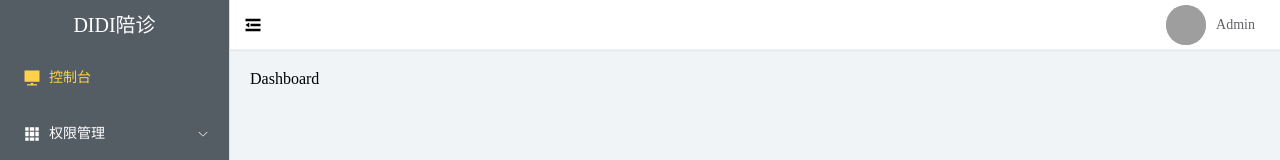
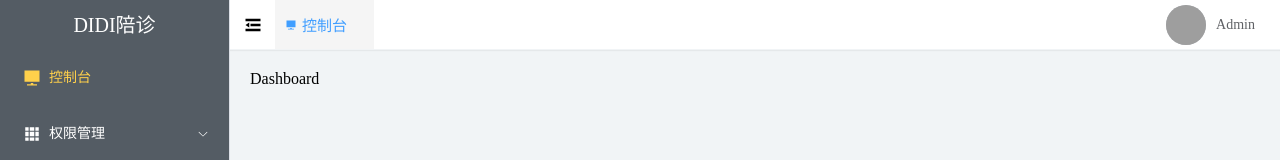
Before and after one commit to lining-lo/peizhen, a Vue app in the folder pzadmin/: page /#/auth/group in a window 1280 px wide. Both pictures are taken after a click on the item "控制台". Shown: the top 160 px of the page. Built offline with nearby package versions, Linux system fonts and the light colour scheme; grey boxes are pictures that could not be loaded.

Commit message:
chore: tag 标签功能的实现

```diff
--- a/pzadmin/src/components/NavHeader.vue
+++ b/pzadmin/src/components/NavHeader.vue
@@ -1,9 +1,21 @@
 <template>
     <div class="header-container">
-        <div class="header-left">
+        <div class="header-left flex-box">
             <el-icon class="icons" size="20" @click="store.commit('collapseMenu')">
-                <component :is="isCollapse?'Expand':'Fold'"></component>
+                <component :is="isCollapse ? 'Expand' : 'Fold'"></component>
             </el-icon>
+            <ul class="flex-box">
+                <li :class="{ selected: route.path === item.path }" class="tab flex-box"
+                    v-for="(item, index) in selectMenu">
+                    <el-icon size="12">
+                        <component :is="item.icon"></component>
+                    </el-icon>
+                    <router-link class="text" :to="item.path">{{ item.name }}</router-link>
+                    <el-icon class="close" @click="closeTag(item, index)" size="12">
+                        <Close />
+                    </el-icon>
+                </li>
+            </ul>
         </div>
         <div class="header-right">
             <el-dropdown>
@@ -23,43 +35,115 @@
 
 <script setup>
 import { useStore } from 'vuex'
+import { useRoute, useRouter } from 'vue-router'
 import { ref, reactive, computed } from 'vue'
 
 //获取vuex仓库
 const store = useStore()
-
+//获取route实例
+const route = useRoute()
+//获取router实例
+const router = useRouter()
+//菜单的状态
 const isCollapse = computed(() => store.state.menu.isCollapse)
-
-
+//tag数组
+const selectMenu = store.state.menu.selectMenu
+//点击关闭tag的方法
+const closeTag = (item, index) => {
+    store.commit('closeMenu', item)
+    //如果删除的不是当前标签 --> 不做处理；
+    if (route.path !== item.path) {
+        return
+    }
+    //如果删除的是当前标签，而且是最后一个标签
+    if (index === selectMenu.length) {
+        //前面没有标签,跳转到首页
+        if (!selectMenu.length) {
+            router.push('/')
+        } else {
+            //前面还有标签，路由跳转到前一个标签；
+            router.push(selectMenu[index - 1].path)
+        }
+    } else {
+        //如果删除的是当前标签，而且是中间的标签，路由跳转到后一个标签；
+        router.push(selectMenu[index].path)
+    }
+}
 </script>
 
 <style lang='less' scoped>
 .flex-box {
     display: flex;
     align-items: center;
+    height: 100%;
 }
-.header-container{
+
+.header-container {
     display: flex;
     justify-content: space-between;
     align-items: center;
     height: 100%;
     background-color: #fff;
     padding-right: 25px;
-    .header-left{
+
+    .header-left {
         height: 100%;
-        .icons{
+
+        .icons {
             width: 45px;
             height: 100%;
             cursor: pointer;
         }
-        .icons:hover{
+
+        .icons:hover {
             background-color: #f5f5f5;
         }
+
+        .tab {
+            padding: 0 10px;
+            height: 100%;
+
+            .text {
+                margin: 0 5px;
+            }
+
+            .close {
+                visibility: hidden;
+            }
+
+            &.selected {
+                a {
+                    color: #409eff;
+                }
+
+                i {
+                    color: #409eff;
+                }
+
+                background-color: #f5f5f5;
+            }
+        }
+
+        .tab:hover {
+            background-color: #f5f5f5;
+
+            .close {
+                visibility: inherit;
+                cursor: pointer;
+                color: #000;
+            }
+        }
     }
-    .header-right{
-        .user-name{
+
+    .header-right {
+        .user-name {
             margin-left: 10px;
         }
     }
 }
+
+a {
+    color: #333;
+    font-size: 15px;
+}
 </style>
--- a/pzadmin/src/components/TreeMenu.vue
+++ b/pzadmin/src/components/TreeMenu.vue
@@ -23,15 +23,20 @@
 <script setup>
 import { ref, reactive } from 'vue'
 import { useRouter } from 'vue-router';
+import { useStore } from 'vuex';
 
 //父传子的数据
 const props = defineProps(['menuData', 'index'])
-
 //创建router实例
 const router = useRouter()
+//创建store实例
+const store = useStore()
 
 //菜单点击事件
 const handleClick = (item, index) => {
+    //添加tag
+    store.commit('addMenu',item.meta)
+    //跳转
     router.push(item.meta.path)
 }
 
--- a/pzadmin/src/store/menu.js
+++ b/pzadmin/src/store/menu.js
@@ -1,10 +1,24 @@
 const state = {
-    isCollapse: false
+    isCollapse: false,//控制菜单展开与折叠状态
+    selectMenu:[],//tag标签数组
 }
 
 const mutations = {
+    //改变菜单展开与折叠状态的方法
     collapseMenu(state) {
         state.isCollapse = !state.isCollapse
+    },
+    //添加tag标签的方法
+    addMenu(state,payload){
+        //数组去重
+        if (state.selectMenu.findIndex(item => item.path === payload.path) === -1) {
+            state.selectMenu.push(payload)
+        }
+    },
+    //关闭tag标签的方法
+    closeMenu(state,payload){
+        const index = state.selectMenu.findIndex(item => item.name === payload.name)
+        state.selectMenu.splice(index,1)
     }
 }
 
```
Also changed, not shown: 1 other file (tests, documents, lock files or other folders).
